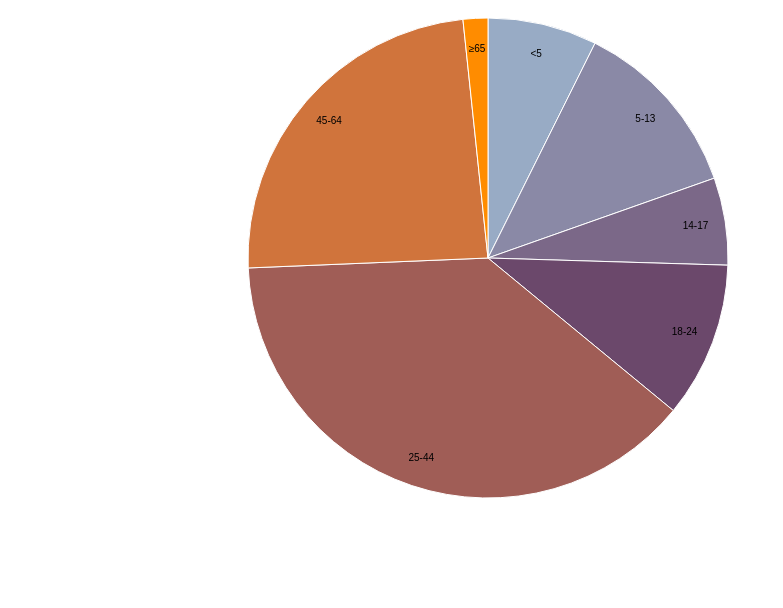
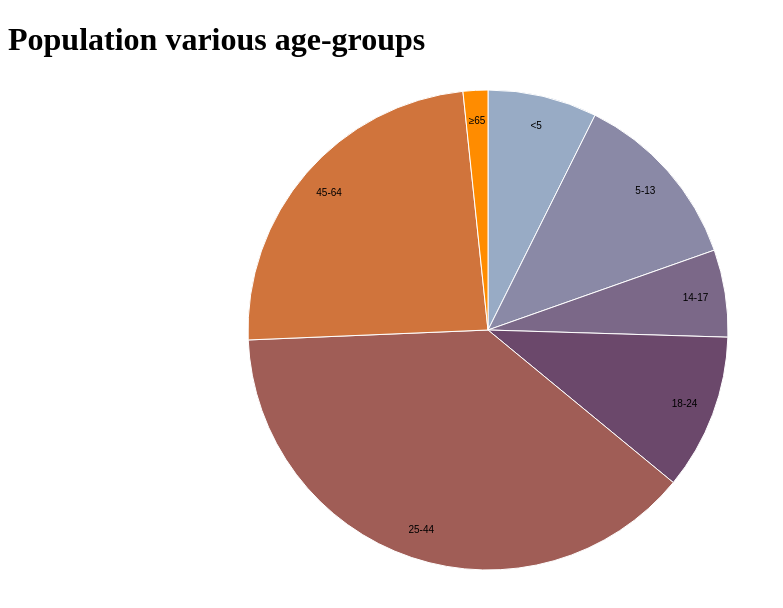
Before and after one commit to pranayaryal/piechart, a plain HTML site: page index.html in a window 1280 px wide. Shown: the whole page, without its empty margins (0-783 px from the left). Drawn offline with nearby package versions, Linux system fonts and the light colour scheme.

Commit message:
Update index.html

```diff
--- a/index.html
+++ b/index.html
@@ -13,6 +13,7 @@
 
 </style>
 <body>
+  <h1>Population various age-groups</h1>
 <script src="https://d3js.org/d3.v3.min.js"></script>
 <script>
 
```
